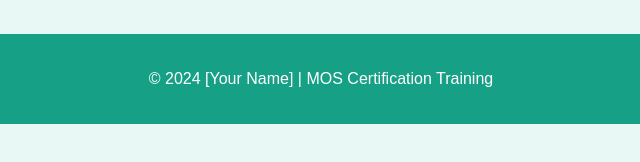
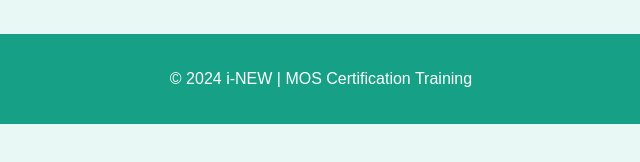
Before and after one commit to inewedu/mosinew, a React app: page index.html in a window 1280 px wide. Shown: the part 530-692 px from the top of the page, 319-959 px from the left. Built offline with nearby package versions, Linux system fonts and the light colour scheme.

Commit message:
Update index.html

```diff
--- a/index.html
+++ b/index.html
@@ -136,7 +136,7 @@
 </section>
 
 <footer style="text-align: center; padding: 20px; background-color: #16A085; color: white;">
-    <p>© 2024 [Your Name] | MOS Certification Training</p>
+    <p>© 2024 i-NEW | MOS Certification Training</p>
 </footer>
 
 </body>
```
